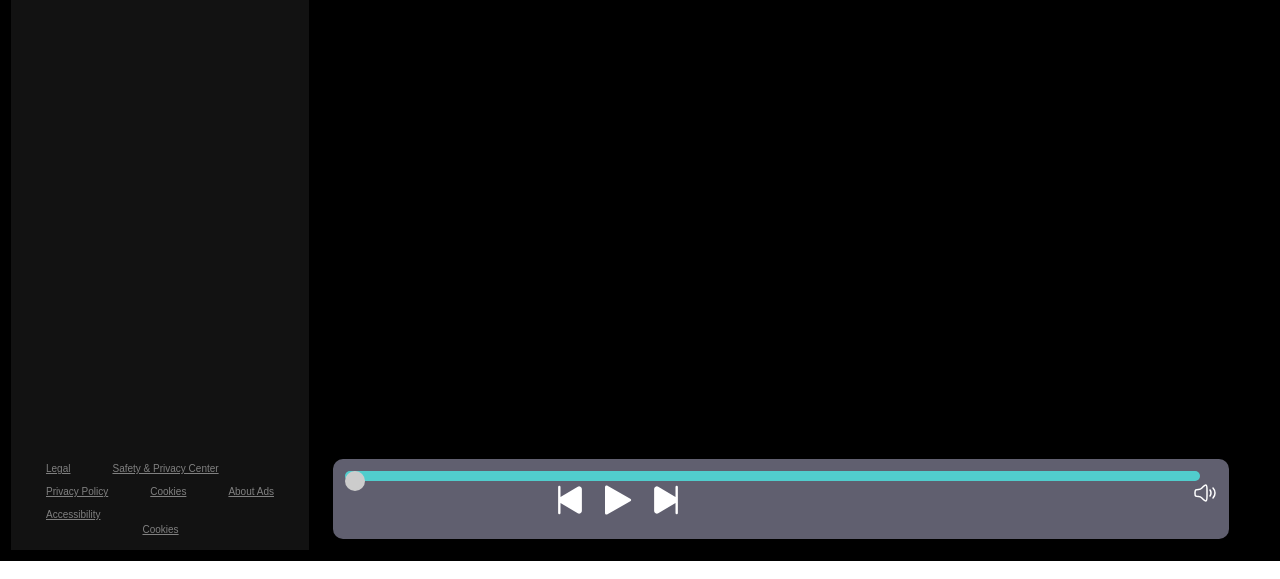
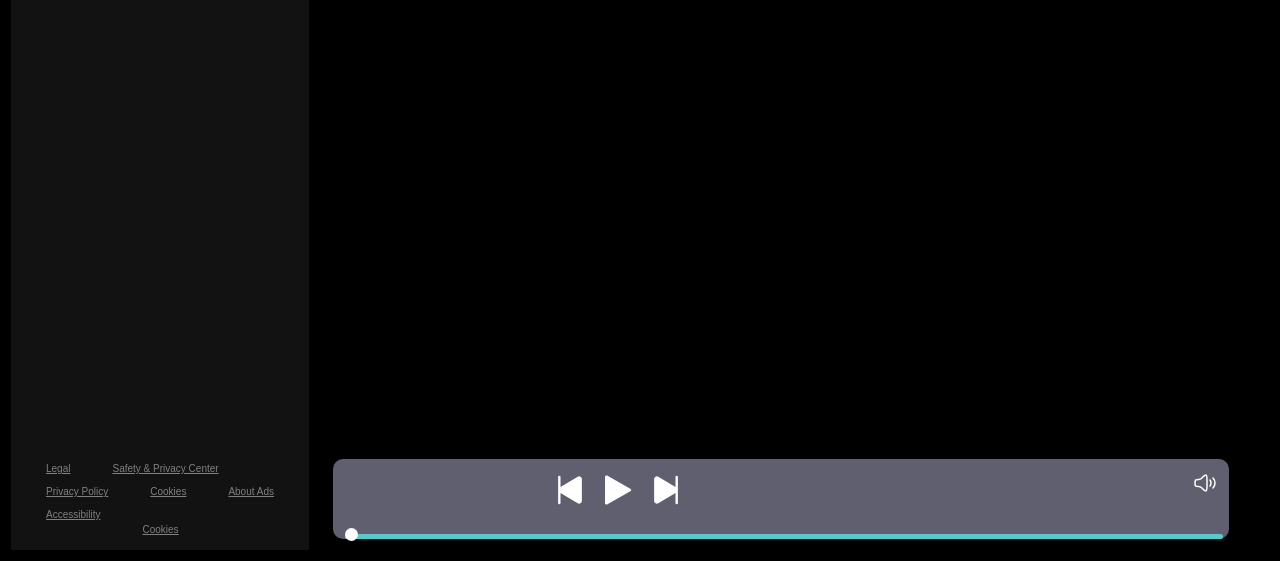
Before and after one commit to CreatorRama/sp-clone, a plain HTML site: page index.html in a window 1280 px wide. Shown: the part 221-800 px from the top of the page. Drawn offline with Linux system fonts and the light colour scheme; a web font is replaced by a local one.

Commit message:
Update style.css3

```diff
--- a/css/style.css
+++ b/css/style.css
@@ -248,23 +248,23 @@ body{
 } */
 .seekbar{
     cursor: pointer;
-    position: relative;
+    position: absolute;
     background: rgb(174, 50, 50);
     bottom: 0;
-    height: 10px;
+    height: 5px;
     width: 98%;
     /* border: 2px solid black; */
     border-radius: 10px;
 }
-.circle {
-    position: absolute;
-    top: 0;
+.circle{
+    position: relative;
+    bottom: 6px;
+    width: 13px;
+    height: 13px;
+    border-radius: 13px;
+    background-color: black;
     left: 0;
-    width: 20px;
-    height: 20px;
-    background-color: #333;
-    border-radius: 50%;
-     transition: left 0.5s;;
+    transition: left 0.5s;;
 }
 .songbuttons img{
     cursor: pointer;
```
